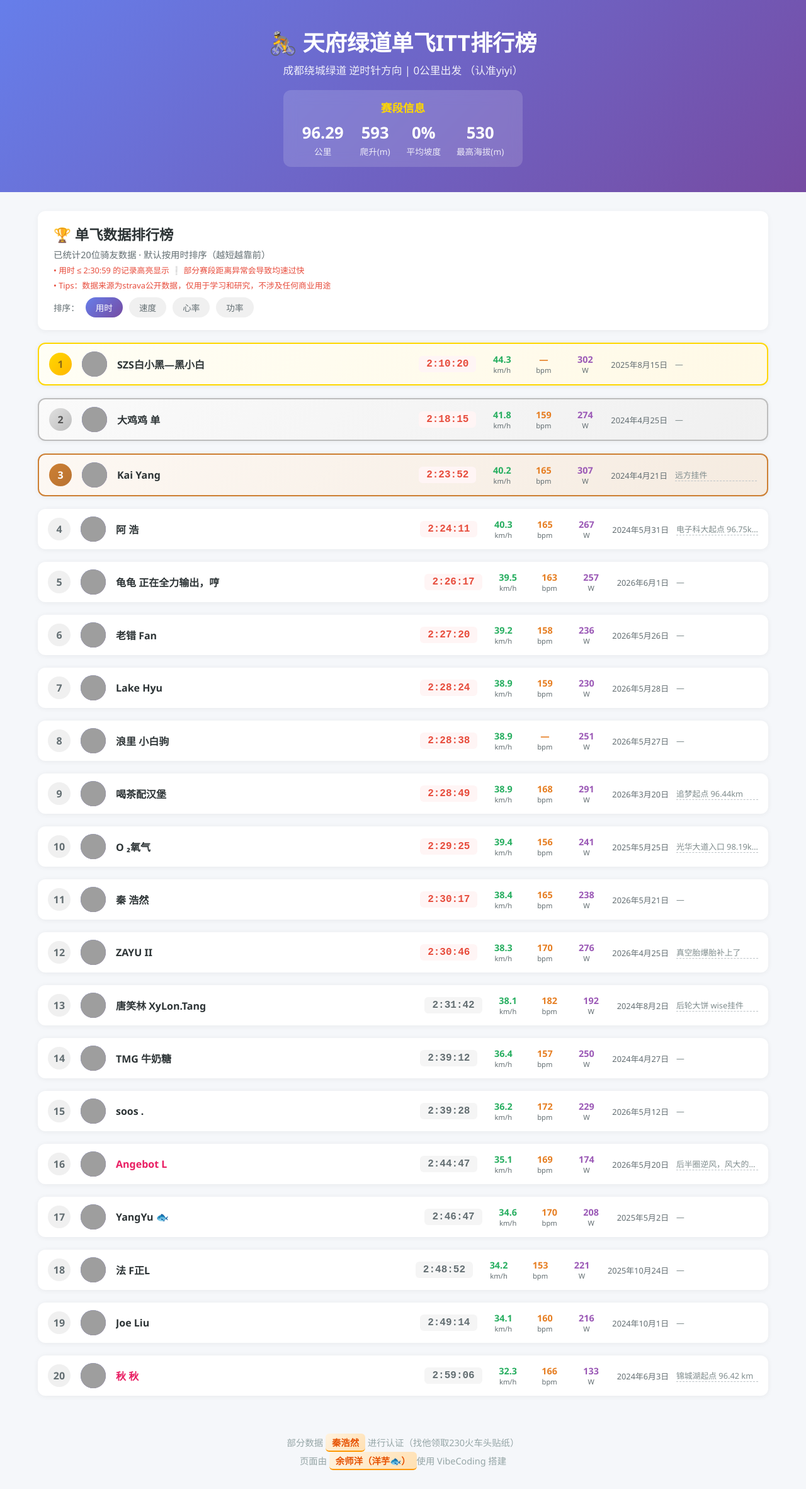
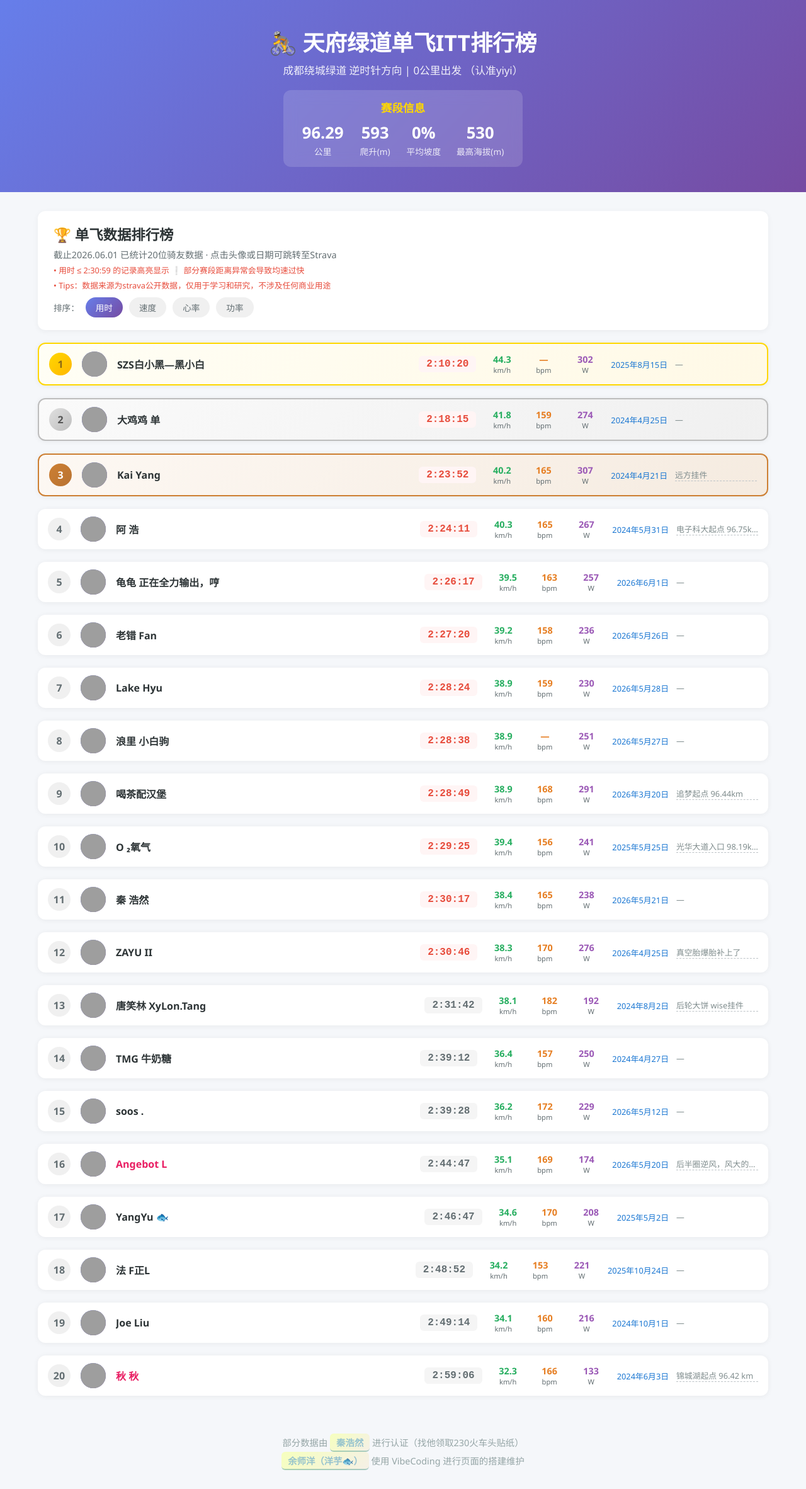
Before and after one commit to techysy/techysy.github.io, a Jekyll site: the page tianfu-itt.html, which Jekyll copies as it is, in a window 1280 px wide, cut to the strip 0-2364 px from the top of the page. Shown: the whole strip at 63% size. Built offline with Jekyll 4.4.1, drawn with Linux system fonts in a browser that asks for light colours; grey boxes are pictures that could not be loaded.

Commit message:
Update tianfu-itt.html
1.0 版本 正式发布

```diff
--- a/tianfu-itt.html
+++ b/tianfu-itt.html
@@ -348,22 +348,35 @@
         }
 
         .highlight-link {
-            background: linear-gradient(135deg, #fff3e0, #ffe0b2);
-            color: #e65100 !important;
+            background: linear-gradient(135deg, #f6ffbe, #f5f0e6);
+            color: #7eb5cdcc !important;
             padding: 3px 10px;
             border-radius: 6px;
             display: inline-block;
-            border-bottom: 2px solid #ff9800 !important;
+            border-bottom: 2px solid #6daba98f !important;
             text-decoration: none !important;
             font-weight: 600;
             transition: all 0.2s ease;
         }
 
         .highlight-link:hover {
-            background: linear-gradient(135deg, #ffe0b2, #ffcc80);
+            background: linear-gradient(135deg, #f5f0e6, #efe6d8);
             transform: translateY(-1px);
-            box-shadow: 0 2px 8px rgba(255, 152, 0, 0.3);
+            box-shadow: 0 2px 8px rgba(161, 136, 127, 0.25);
         }
+
+        .date-link {
+            color: #1976d2 !important;
+            text-decoration: none !important;
+            font-weight: 500;
+            transition: all 0.2s ease;
+        }
+
+        .date-link:hover {
+            color: #1565c0 !important;
+            text-decoration: underline !important;
+        }
+
 
         .sort-btn:hover {
             background: #e0e0e0;
@@ -450,7 +463,8 @@
         <div class="section-header">
             <div>
                 <h2 class="section-title">🏆 单飞数据排行榜</h2>
-                <p class="section-subtitle" id="statsCount">截止 2026.06.02 已统计20位骑友数据 · 默认按用时排序（越短越靠前）</p>
+
+                <p class="section-subtitle" id="statsCount"></p>
                 <p style="font-size: 0.8em; color: #e74c3c; margin-top: 5px;">• 用时 ≤ 2:30:59 的记录高亮显示  ❕ 部分赛段距离异常会导致均速过快</p>
                 <p style="font-size: 0.8em; color: #e74c3c; margin-top: 5px;">• Tips：数据来源为strava公开数据，仅用于学习和研究，不涉及任何商业用途</p>
             </div>
@@ -468,8 +482,8 @@
     </div>
 
     <div class="footer">
-        <p>部分数据 <a href="https://www.xiaohongshu.com/user/profile/5ff03bec0000000001001fc2" target="_blank" title="秦浩然的小红书主页" class="highlight-link">秦浩然</a> 进行认证（找他领取230火车头贴纸）</p>
-        <p>页面由 <a href="https://shiyangyu.com/about/" target="_blank" title="余师洋的关于页面" class="highlight-link">余师洋（洋芋🐟）</a>使用 VibeCoding 搭建 </p>
+        <p>部分数据由 <a href="https://www.xiaohongshu.com/user/profile/5ff03bec0000000001001fc2" target="_blank" title="秦浩然的小红书主页" class="highlight-link">秦浩然</a> 进行认证（找他领取230火车头贴纸）</p>
+        <p><a href="https://shiyangyu.com/about/" target="_blank" title="余师洋的关于页面" class="highlight-link">余师洋（洋芋🐟）</a> 使用 VibeCoding 进行页面的搭建维护 </p>
     </div>
 
     <script>
@@ -559,9 +573,11 @@
                 const heartText = rider.heart > 0 ? `${rider.heart}` : '—';
                 const powerText = rider.power > 0 ? `${rider.power}` : '—';
 
-                const timeHtml = rider.activityId
-                    ? `<a class="time-badge ${isFastTime(rider.time) ? 'fast' : 'normal'}" href="https://www.strava.com/activities/${rider.activityId}" target="_blank" title="查看原始活动">${rider.time}</a>`
-                    : `<span class="time-badge ${isFastTime(rider.time) ? 'fast' : 'normal'}" style="cursor: default;">${rider.time}</span>`;
+                const timeHtml = `<span class="time-badge ${isFastTime(rider.time) ? 'fast' : 'normal'}" style="cursor: default;">${rider.time}</span>`;
+
+                const dateHtml = rider.activityId
+                    ? `<a class="date-link" href="https://www.strava.com/activities/${rider.activityId}" target="_blank" title="查看原始活动">${rider.date}</a>`
+                    : `${rider.date}`;
 
                 card.innerHTML = `
                     <div class="rank-badge ${rankClass}">${index + 1}</div>
@@ -585,7 +601,7 @@
                         </div>
                     </div>
                     <div class="card-footer">
-                        <div class="date-cell">${rider.date}</div>
+                        <div class="date-cell">${dateHtml}</div>
                         <div class="remark-cell${rider.remark && rider.remark !== '—' ? ' has-remark' : ''}" title="${rider.remark}">
                             ${rider.remark}
                             ${rider.remark && rider.remark !== '—' ? `<div class="remark-tooltip">${rider.remark}</div>` : ''}
@@ -596,7 +612,11 @@
                 container.appendChild(card);
             });
 
-            document.getElementById('statsCount').textContent = `已统计${ridersData.length}位骑友数据 · 默认按用时排序（越短越靠前）`;
+            const now = new Date();
+            const year = now.getFullYear();
+            const month = String(now.getMonth() + 1).padStart(2, '0');
+            const day = String(now.getDate()).padStart(2, '0');
+            document.getElementById('statsCount').textContent = `截止${year}.${month}.${day} 已统计${ridersData.length}位骑友数据 · 点击头像或日期可跳转至Strava`;
         }
 
         function updateDate() {
```
Also changed, not shown: other parts of tianfu-itt.html (+1 -1 lines).
